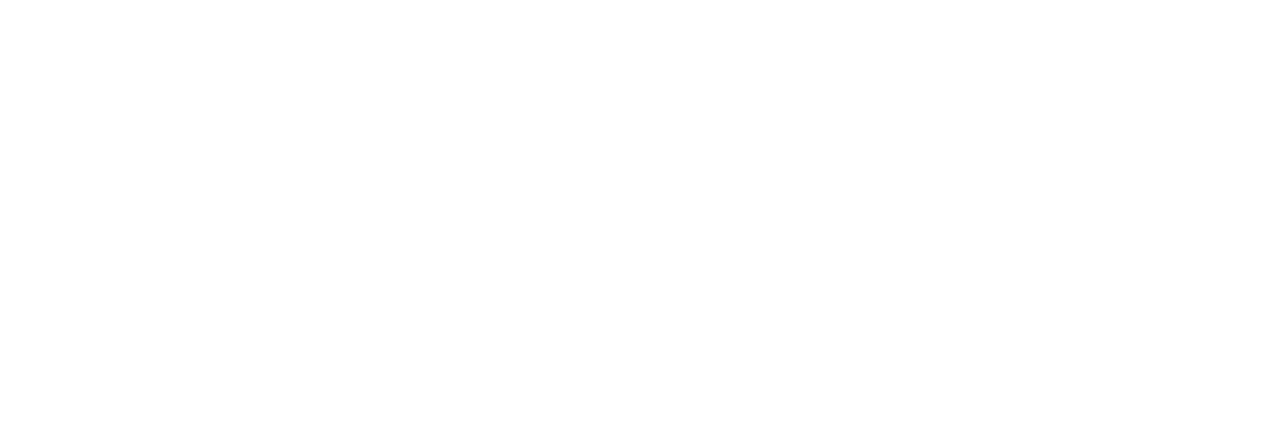
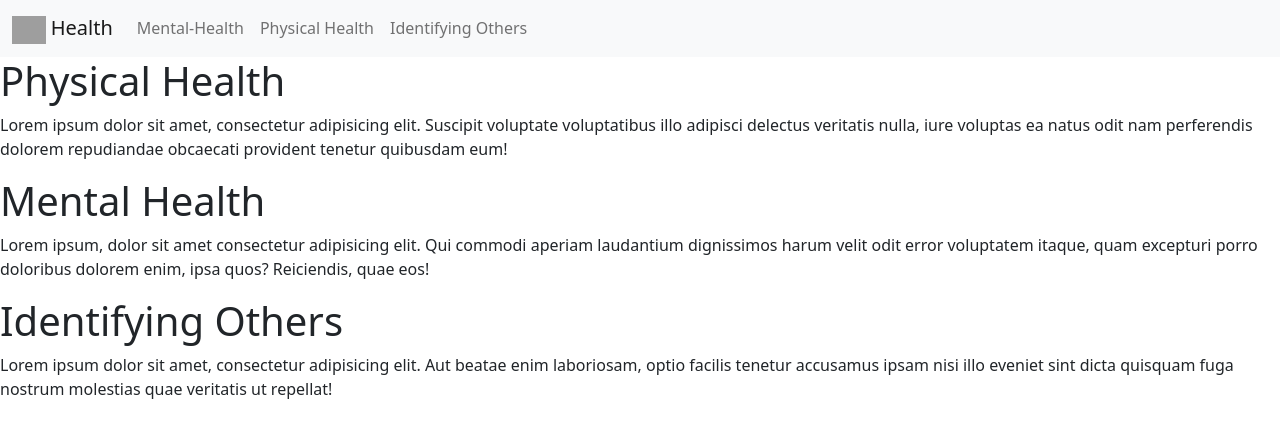
Before and after one commit to jasonarzona/github_project, a plain HTML site: page home-page.html in a window 1280 px wide. Drawn offline with nearby package versions, Linux system fonts and the light colour scheme; grey boxes are pictures that could not be loaded.

Commit message:
added navbars

```diff
--- a/home-page.html
+++ b/home-page.html
@@ -4,11 +4,48 @@
     <meta charset="UTF-8">
     <meta http-equiv="X-UA-Compatible" content="IE=edge">
     <meta name="viewport" content="width=device-width, initial-scale=1.0">
-    <title>Home Page</title>
+    <title>Self Care</title>
     <link rel="stylesheet" href="home-page.html">
+
+    <link href="https://cdn.jsdelivr.net/npm/bootstrap@5.1.3/dist/css/bootstrap.min.css" rel="stylesheet" integrity="sha384-1BmE4kWBq78iYhFldvKuhfTAU6auU8tT94WrHftjDbrCEXSU1oBoqyl2QvZ6jIW3" crossorigin="anonymous">
 </head>
 
 <body>
+    <nav class="navbar navbar-expand-md navbar-light bg-light">
+       <div class="container-fluid">
 
+            <a class="navbar-brand" href="home-page.html">
+                <img src="https://www.pngfind.com/pngs/m/311-3115520_healthy-care-png-photos-health-care-delivery-icon.png"
+                alt="" width="33.5" height="28" >
+                Health
+            </a>
+            <button class="navbar-toggler" type="button" data-bs-toggle="collapse" data-bs-target="#navbar1">
+                <span class="navbar-toggler-icon"></span>
+            </button>
+            <div class="collapse navbar-collapse" id="navbar1">
+                <ul class="navbar-nav d-flex me-auto">
+                    <li class="nav-item active">
+                        <a class="nav-link" href="mental_health.html">Mental-Health</a>
+                    </li>
+
+                    <li class="nav-item active">
+                        <a class="nav-link" href="physical_health.html">Physical Health</a>
+                    </li>
+
+                    <li class="nav-item active">
+                        <a class="nav-link" href="IdentifyingOthers.html">Identifying Others</a>
+                    </li>
+                </div>
+       </nav>
+</body>
+
+
+<body>
+    <h1>Physical Health</h1>
+        <p>Lorem ipsum dolor sit amet, consectetur adipisicing elit. Suscipit voluptate voluptatibus illo adipisci delectus veritatis nulla, iure voluptas ea natus odit nam perferendis dolorem repudiandae obcaecati provident tenetur quibusdam eum!</p>
+    <h1>Mental Health</h1>
+        <p>Lorem ipsum, dolor sit amet consectetur adipisicing elit. Qui commodi aperiam laudantium dignissimos harum velit odit error voluptatem itaque, quam excepturi porro doloribus dolorem enim, ipsa quos? Reiciendis, quae eos!</p>
+    <h1>Identifying Others</h1>
+        <p>Lorem ipsum dolor sit amet, consectetur adipisicing elit. Aut beatae enim laboriosam, optio facilis tenetur accusamus ipsam nisi illo eveniet sint dicta quisquam fuga nostrum molestias quae veritatis ut repellat!</p>
 </body>
 </html>
```
Also changed, not shown: mental_health.html (+33 -2 lines).
